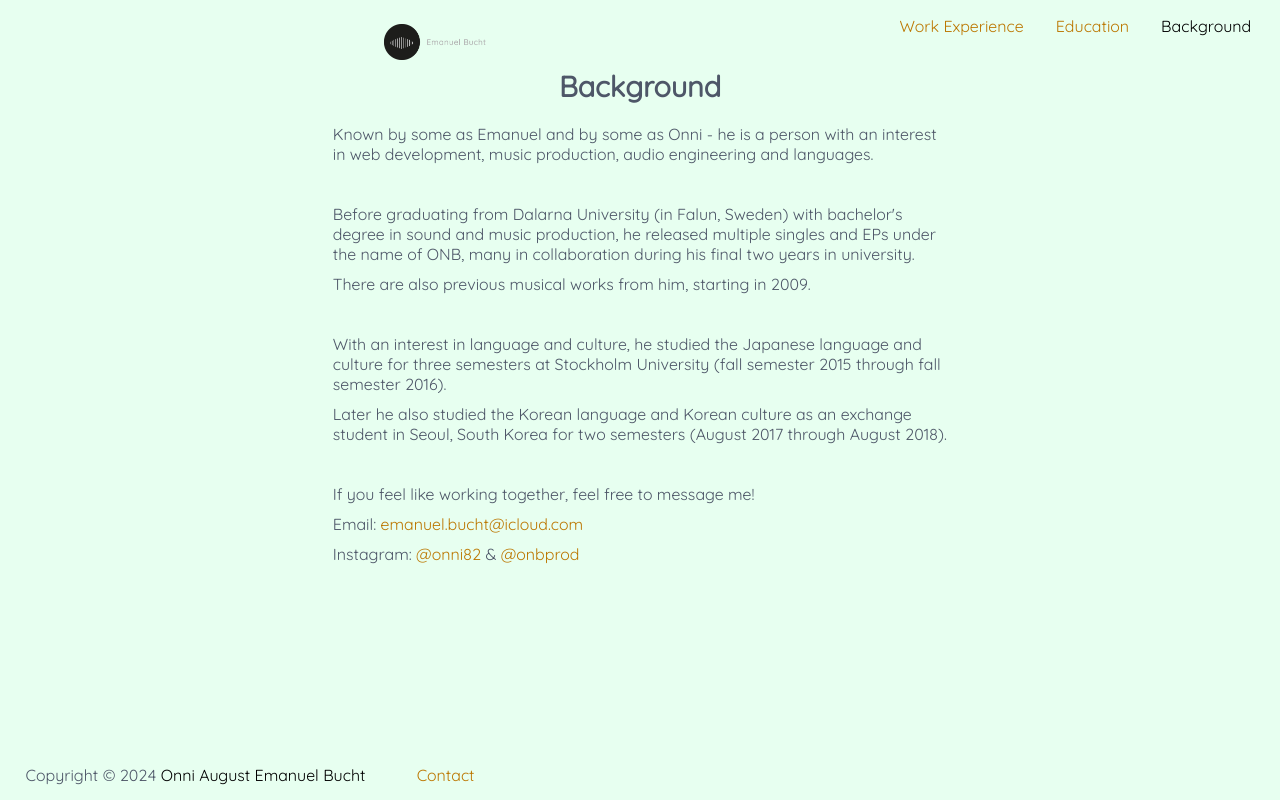
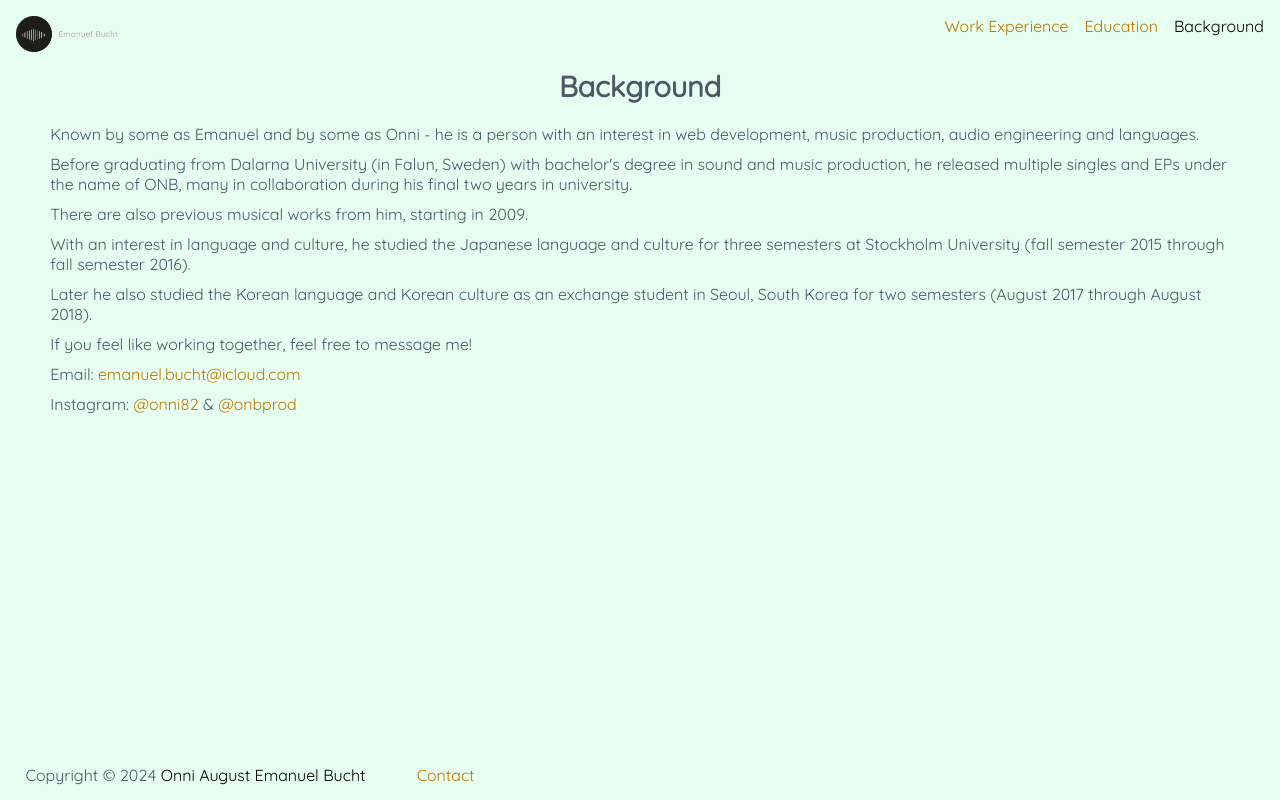
Before and after one commit to onni82/onnibucht, a Gatsby site: page /background in a window 1280 px wide. Built offline with nearby package versions, Linux system fonts and the light colour scheme; Gatsby itself is replaced by a stand-in of ours.

Commit message:
Updated CSS and removed empty paragraphs

```diff
--- a/src/pages/background.js
+++ b/src/pages/background.js
@@ -9,13 +9,10 @@ export default function Background() {
             <div id="page">
                 <Header headerText="Background" className="centered" />
                 <p>Known by some as Emanuel and by some as Onni - he is a person with an interest in web development, music production, audio engineering and languages.</p>
-                <p>&nbsp;</p>
                 <p>Before graduating from Dalarna University (in Falun, Sweden) with bachelor's degree in sound and music production, he released multiple singles and EPs under the name of ONB, many in collaboration during his final two years in university.</p>
                 <p>There are also previous musical works from him, starting in 2009.</p>
-                <p>&nbsp;</p>
                 <p>With an interest in language and culture, he studied the Japanese language and culture for three semesters at Stockholm University (fall semester 2015 through fall semester 2016).</p>
                 <p>Later he also studied the Korean language and Korean culture as an exchange student in Seoul, South Korea for two semesters (August 2017 through August 2018).</p>
-                <p>&nbsp;</p>
                 <p>If you feel like working together, feel free to message me!</p>
                 <p>Email: <a href="mailto:emanuel.bucht@icloud.com">emanuel.bucht@icloud.com</a></p>
                 <p>Instagram: <a href="https://instagram.com/onni82" target="_blank" rel="noreferrer nofollow">@onni82</a> &amp; <a href="https://instagram.com/onbprod" target="_blank" rel="noreferrer nofollow">@onbprod</a></p>
--- a/src/styles/global.css
+++ b/src/styles/global.css
@@ -13,7 +13,7 @@ body,html {
 body {
 	zoom: 1;
 	/*font-family: "Lucida Sans Unicode", "Lucida Grande", sans-serif;*/
-	font-family: 'Quicksand', sans-serif;
+	font-family: "Quicksand", "Lucida Sans Unicode", "Lucida Grande", sans-serif;
 	color: rgb(78, 87, 104);
 	margin: 0;
 	min-width: 320px;
@@ -31,21 +31,24 @@ div {
 header {
 	display: flex;
 	flex-wrap: wrap;
+	justify-content: space-between;
 	flex: 0 1 auto;
 }
 header img {
-	margin: auto;
-	padding-top: 1em;
+/*	margin: auto;*/
+	margin-top: 1em;
+	margin-left: 1em;
 }
 header ul {
-	padding-left: 1%;
-	padding-right: 1%;
+/*	padding-left: 1%;
+	padding-right: 1%;*/
+	margin-top: 1em;
 	text-align: center;
 	list-style: none;
 }
 header li {
 	display: inline-block;
-	margin-left: 1rem;
+/*	margin-left: 1rem;*/
 	margin-right: 1rem;
 	margin-bottom: 1rem;
 }
@@ -82,9 +85,10 @@ a.button:hover,a.button:focus {
 	background-color: rgba(206, 114, 253, .59);
 }
 #page {
-	width: 50%;
-	margin: auto;
+/*	width: 50%;*/
+/*	margin: auto;*/
 	flex: 1 1 auto;
+	padding: 0 2%;
 }
 .flextext {
 	display: flex;
```
